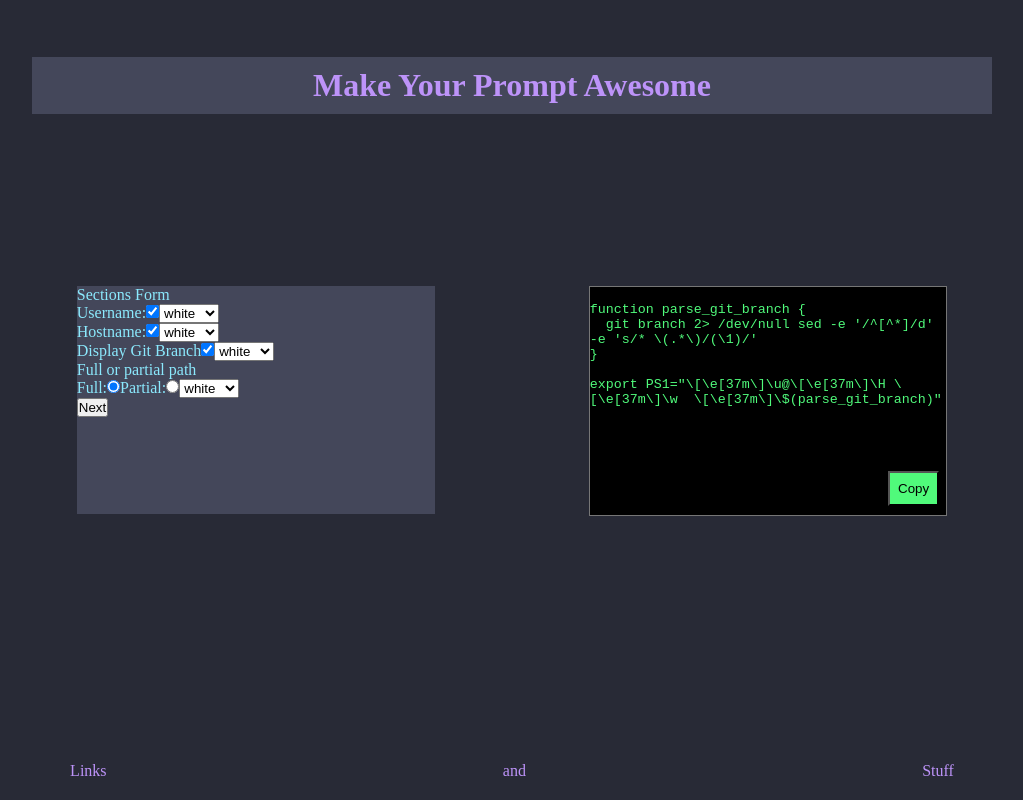
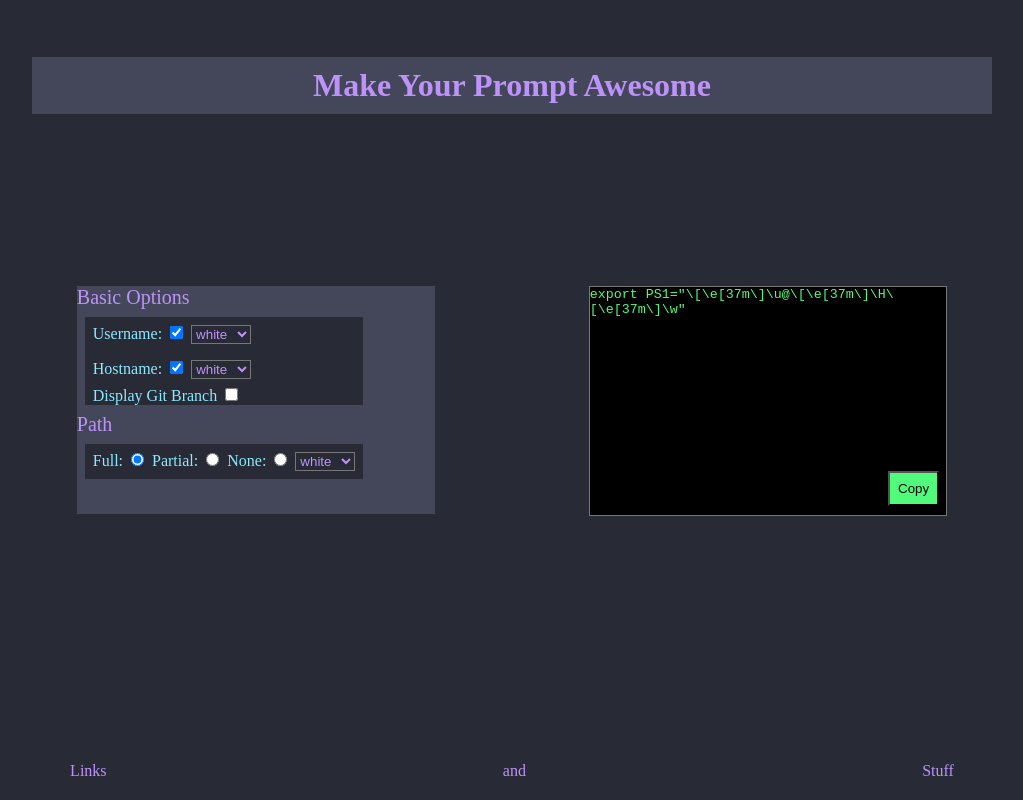
Before and after one commit to WJVincent/ps1-wizard, a React (Create React App) app: page / in a window 1280 px wide. Shown: the whole page, without its empty margins (128-1151 px from the left). Built offline with nearby package versions, Linux system fonts and the light colour scheme.

Commit message:
styled form and added none option to path

```diff
--- a/src/components/OptionForms/SectionsForm/SectionsForm.js
+++ b/src/components/OptionForms/SectionsForm/SectionsForm.js
@@ -1,4 +1,5 @@
 import { usePrompt } from "../../../context/promptContext";
+import styles from "./SectionsForm.module.css";
 
 const SectionsForm = () => {
   const {
@@ -29,9 +30,13 @@ const SectionsForm = () => {
 
   return (
     <div>
-      <p>Sections Form</p>
+      <p className={styles.subsection}>Basic Options</p>
+
+      <div className={styles.subsectionForm}>
         <div>
-        <label htmlFor="username">Username:</label>
+          <label className={styles.label} htmlFor="username">
+            Username:
+          </label>
           <input
             type="checkbox"
             name="username"
@@ -42,6 +47,7 @@ const SectionsForm = () => {
             <select
               onChange={(e) => setUserColor(e.target.value)}
               value={userColor}
+              className={styles.dropdown}
             >
               {colorKeys.map((color) => (
                 <option value={color} key={color}>
@@ -53,7 +59,9 @@ const SectionsForm = () => {
         </div>
 
         <div>
-        <label htmlFor="hostname">Hostname:</label>
+          <label className={styles.label} htmlFor="hostname">
+            Hostname:
+          </label>
           <input
             type="checkbox"
             name="hostname"
@@ -64,6 +72,7 @@ const SectionsForm = () => {
             <select
               onChange={(e) => setHostColor(e.target.value)}
               value={hostColor}
+              className={styles.dropdown}
             >
               {colorKeys.map((color) => (
                 <option value={color} key={color}>
@@ -75,7 +84,9 @@ const SectionsForm = () => {
         </div>
 
         <div>
-        <label htmlFor="git-branch">Display Git Branch</label>
+          <label className={styles.label} htmlFor="git-branch">
+            Display Git Branch
+          </label>
           <input
             type="checkbox"
             name="git-branch"
@@ -86,6 +97,7 @@ const SectionsForm = () => {
             <select
               onChange={(e) => setBranchColor(e.target.value)}
               value={branchColor}
+              className={styles.dropdown}
             >
               {colorKeys.map((color) => (
                 <option value={color} key={color}>
@@ -95,11 +107,14 @@ const SectionsForm = () => {
             </select>
           )}
         </div>
+      </div>
 
       <div>
-        <p>Full or partial path</p>
-
-        <label htmlFor="full">Full:</label>
+        <p className={styles.subsection}>Path</p>
+        <div className={styles.subsectionForm}>
+          <label className={styles.label} htmlFor="full">
+            Full:
+          </label>
           <input
             type="radio"
             value="full"
@@ -108,7 +123,9 @@ const SectionsForm = () => {
             onChange={(e) => setPath(e.target.value)}
           />
 
-        <label htmlFor="partial">Partial:</label>
+          <label className={styles.label} htmlFor="partial">
+            Partial:
+          </label>
           <input
             type="radio"
             value="partial"
@@ -116,9 +133,23 @@ const SectionsForm = () => {
             checked={path === "partial"}
             onChange={(e) => setPath(e.target.value)}
           />
+
+          <label className={styles.label} htmlFor="none">
+            None:
+          </label>
+          <input
+            type="radio"
+            value="none"
+            name="path"
+            checked={path === "none"}
+            onChange={(e) => setPath(e.target.value)}
+          />
+
+          {path !== "none" && (
             <select
               onChange={(e) => setPathColor(e.target.value)}
               value={pathColor}
+              className={styles.dropdown}
             >
               {colorKeys.map((color) => (
                 <option value={color} key={color}>
@@ -126,9 +157,8 @@ const SectionsForm = () => {
                 </option>
               ))}
             </select>
+          )}
         </div>
-      <div>
-        <button>Next</button>
       </div>
     </div>
   );
--- /dev/null
+++ b/src/components/OptionForms/SectionsForm/SectionsForm.module.css
@@ -0,0 +1,21 @@
+.dropdown {
+  background-color: #282a36;
+  color: #bd93f9;
+  outline: none;
+  margin: 1vh;
+}
+
+.label{
+  font-size: 2vh;
+  margin: 1vh;
+}
+
+.subsection{
+  font-size: 2.5vh;
+  color: #bd93f9;
+}
+
+.subsectionForm{
+  background-color: #282a36;
+  margin: 1vh;
+}
--- a/src/components/PromptOutput/PromptOutput.js
+++ b/src/components/PromptOutput/PromptOutput.js
@@ -41,8 +41,13 @@ const PromptOutput = () => {
   }, [host, colors, hostColor]);
 
   useEffect(() => {
-    let pathPromptInfo = path === "full" ? "\\w " : "\\W ";
-    setPathPrompt(colors[pathColor] + pathPromptInfo);
+    let pathPromptInfo =
+      path === "full" ? "\\w" : path === "partial" ? "\\W" : "";
+    if (pathPromptInfo !== "") {
+      setPathPrompt(colors[pathColor] + pathPromptInfo);
+    } else {
+      setPathPrompt(pathPromptInfo);
+    }
   }, [path, pathColor, colors]);
 
   useEffect(() => {
@@ -54,32 +59,18 @@ const PromptOutput = () => {
     }
   }, [branch, colors, branchColor]);
 
+  let wGit = `\nfunction parse_git_branch {\n  git branch 2> /dev/null sed -e '/^[^*]/d' -e 's/* \\(.*\\)/(\\1)/'\n} \n\nexport PS1="${userPrompt}${user === 1 && host === 1 ? "@" : ""}${hostPrompt}${pathPrompt}${branchPrompt}"`;
+
+  let woGit = `export PS1="${userPrompt}${user === 1 && host === 1 ? "@" : ""}${hostPrompt}${pathPrompt}${branchPrompt}"`;
+
   return (
     <>
       <textarea
         className={styles.prompt}
         readOnly
-        value={
-          branch === 1
-            ? `\nfunction parse_git_branch {\n  git branch 2> /dev/null sed -e '/^[^*]/d' -e 's/* \\(.*\\)/(\\1)/'\n} \n\nexport PS1="${userPrompt}${
-                user === 1 && host === 1 ? "@" : ""
-              }${hostPrompt} ${pathPrompt} ${branchPrompt}"`
-            : `export PS1="${userPrompt}${
-                user === 1 && host === 1 ? "@" : ""
-              }${hostPrompt} ${pathPrompt} ${branchPrompt}"`
-        }
+        value={branch === 1 ? wGit : woGit}
       />
-      <CopyToClipboard
-        text={
-          branch === 1
-            ? `\nfunction parse_git_branch {\n  git branch 2> /dev/null sed -e '/^[^*]/d' -e 's/* \\(.*\\)/(\\1)/'\n} \n\nexport PS1="${userPrompt}${
-                user === 1 && host === 1 ? "@" : ""
-              }${hostPrompt} ${pathPrompt} ${branchPrompt}"`
-            : `export PS1="${userPrompt}${
-                user === 1 && host === 1 ? "@" : ""
-              }${hostPrompt} ${pathPrompt} ${branchPrompt}"`
-        }
-      >
+      <CopyToClipboard text={branch === 1 ? wGit : woGit}>
         <button className={styles.copyButton}>Copy</button>
       </CopyToClipboard>
     </>
--- a/src/context/promptContext.js
+++ b/src/context/promptContext.js
@@ -8,7 +8,7 @@ export const PromptProvider = (props) => {
   const [user, setUser] = useState(1);
   const [host, setHost] = useState(1);
   const [path, setPath] = useState("full");
-  const [branch, setBranch] = useState(1);
+  const [branch, setBranch] = useState(-1);
   const [userColor, setUserColor] = useState("white");
   const [hostColor, setHostColor] = useState("white");
   const [pathColor, setPathColor] = useState("white");
```
Lines whose indentation alone changed are shown as unchanged.
